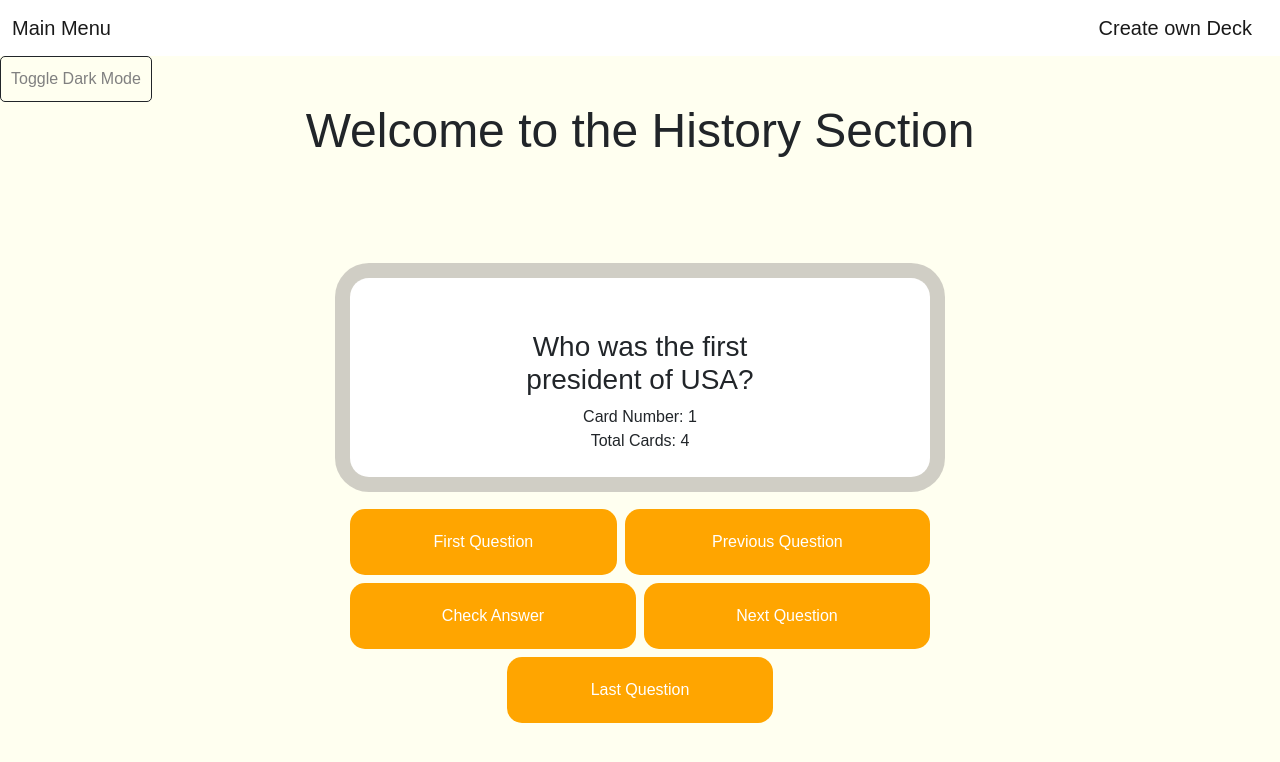
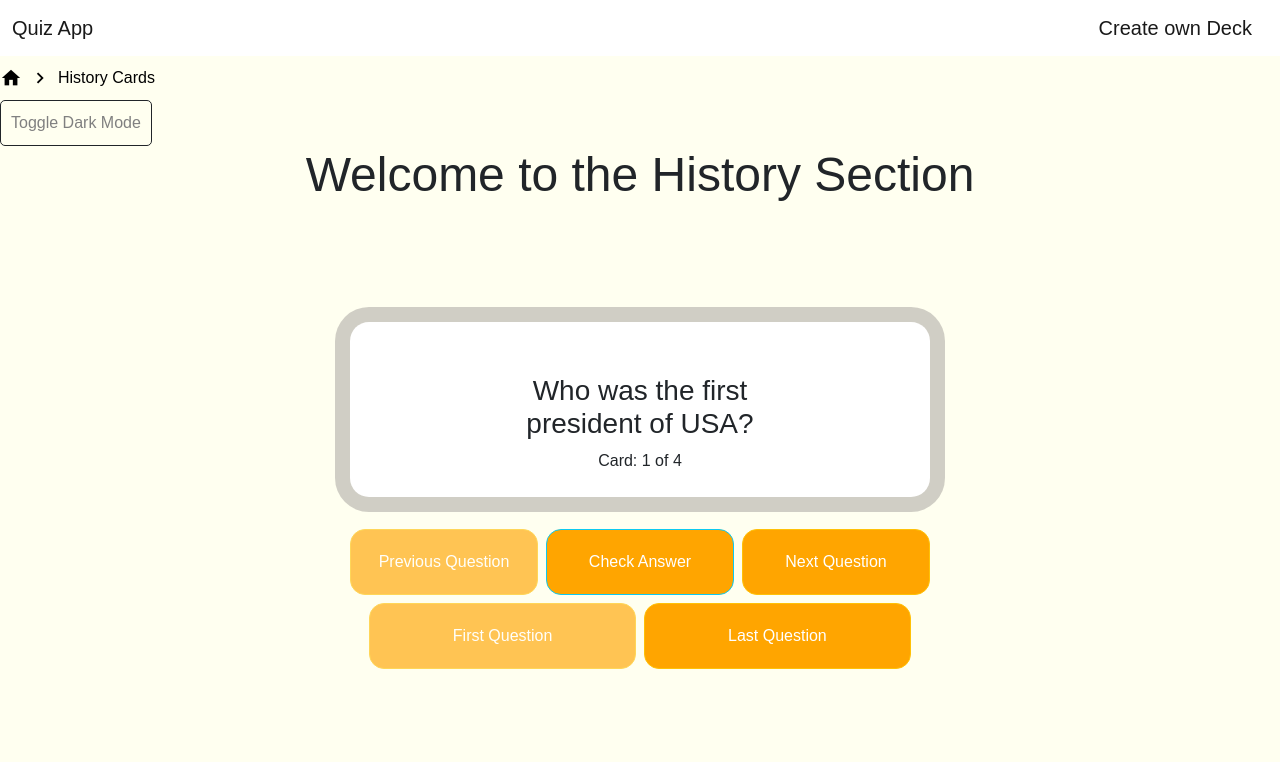
Before and after one commit to aachary2/flashcard_4, a plain HTML site: page historydeck.html in a window 1280 px wide. Drawn offline with nearby package versions, Linux system fonts and the light colour scheme; a web font is replaced by a local one.

Commit message:
history deck button placement

```diff
--- a/historydeck.html
+++ b/historydeck.html
@@ -6,6 +6,7 @@
     <meta name="viewport" content="width=device-width, initial-scale=1.0">
     <title>Flashcard App</title>
     <link rel="stylesheet" href="darkMode.css">
+    <link rel="stylesheet" href="https://fonts.googleapis.com/icon?family=Material+Icons">
     <link href="https://cdn.jsdelivr.net/npm/bootstrap@5.0.2/dist/css/bootstrap.min.css" rel="stylesheet"
         integrity="sha384-EVSTQN3/azprG1Anm3QDgpJLIm9Nao0Yz1ztcQTwFspd3yD65VohhpuuCOmLASjC" crossorigin="anonymous">
     <link href="css/style.css" rel="stylesheet" type="text/css">
@@ -20,10 +21,34 @@
 
     <nav class="navbar navbar-light" style="background-color: white;">
         <div class="container-fluid">
-            <a class="navbar-brand" href="homepage.html">Main Menu</a>
+            <a class="navbar-brand" href="homepage.html">Quiz App</a>
             <a class="navbar-brand" href="createDeck.html">Create own Deck</a>
         </div>
     </nav>
+    <div class="breadcrumbs">
+        <ul>
+            <li>
+                <a href="homepage.html">
+                    <span class="material-icons">
+                        home
+                    </span>
+                </a>
+            </li>
+            <li>
+                <a href="#">
+                    <span class="material-icons">
+                        chevron_right
+                    </span>
+                </a>
+
+            </li>
+
+            <li>
+
+                <a href="index.html">History Cards</a>
+            </li>
+        </ul>
+    </div>
     <button id="darkModeToggle" class="btn btn-outline-dark">Toggle Dark Mode</button>
 
     <h1 class="display-5">Welcome to the History Section</h1>
@@ -38,11 +63,13 @@
         <span id="deck-total"></span>
     </div>
     <div class="button">
-        <button type="button" class="btn btn-sm" id="first">First Question</button>
-        <button type="button" class="btn btn-sm" id="prev">Previous Question</button>
-        <button type="button" class="btn btn-sm" id="check">Check Answer</button>
-        <button type="button" class="btn btn-sm" id="next">Next Question</button>
-        <button type="button" class="btn btn-sm" id="last">Last Question</button>
+        <button type="button" class="btn btn-sm btn-warning" id="prev">Previous Question</button>
+        <button type="button" class="btn btn-sm btn-info" id="check">Check Answer</button>
+        <button type="button" class="btn btn-sm btn-warning" id="next">Next Question</button>
+
+
+        <button type="button" class="btn btn-sm btn-warning" id="first">First Question</button>
+        <button type="button" class="btn btn-sm btn-warning" id="last">Last Question</button>
 
 
     </div>
--- a/js/historydeck.js
+++ b/js/historydeck.js
@@ -22,8 +22,32 @@ const firstQuestion = document.querySelector('#first');
 function getQuestion(index) {
   q.innerHTML = `<h3>${data[currIndex][0]}</h3>`;
   ans.innerHTML = `<h3>${data[currIndex][1]}</h3>`
-  cardNumber.textContent = `Card Number: ${currIndex + 1}`;
-  document.getElementById("deck-total").textContent = `Total Cards: ${data.length}`
+  cardNumber.textContent = `Card: ${currIndex + 1} of ${data.length}`;
+
+  if (data.length === 1) {
+    previousButton.disabled = true;
+    nextButton.disabled = true;
+    firstQuestion.disabled = true;
+    lastQuestion.disabled = true;
+  } else {
+    if (currIndex === data.length - 1) {
+      nextButton.disabled = true;
+      lastQuestion.disabled = true;
+    } else {
+      nextButton.disabled = false;
+      lastQuestion.disabled = false;
+    }
+
+    if (currIndex === 0) {
+      previousButton.disabled = true;
+      firstQuestion.disabled = true;
+    } else {
+      previousButton.disabled = false;
+      firstQuestion.disabled = false;
+    }
+  }
+
+
 
 }
 function nextCard() {
```
